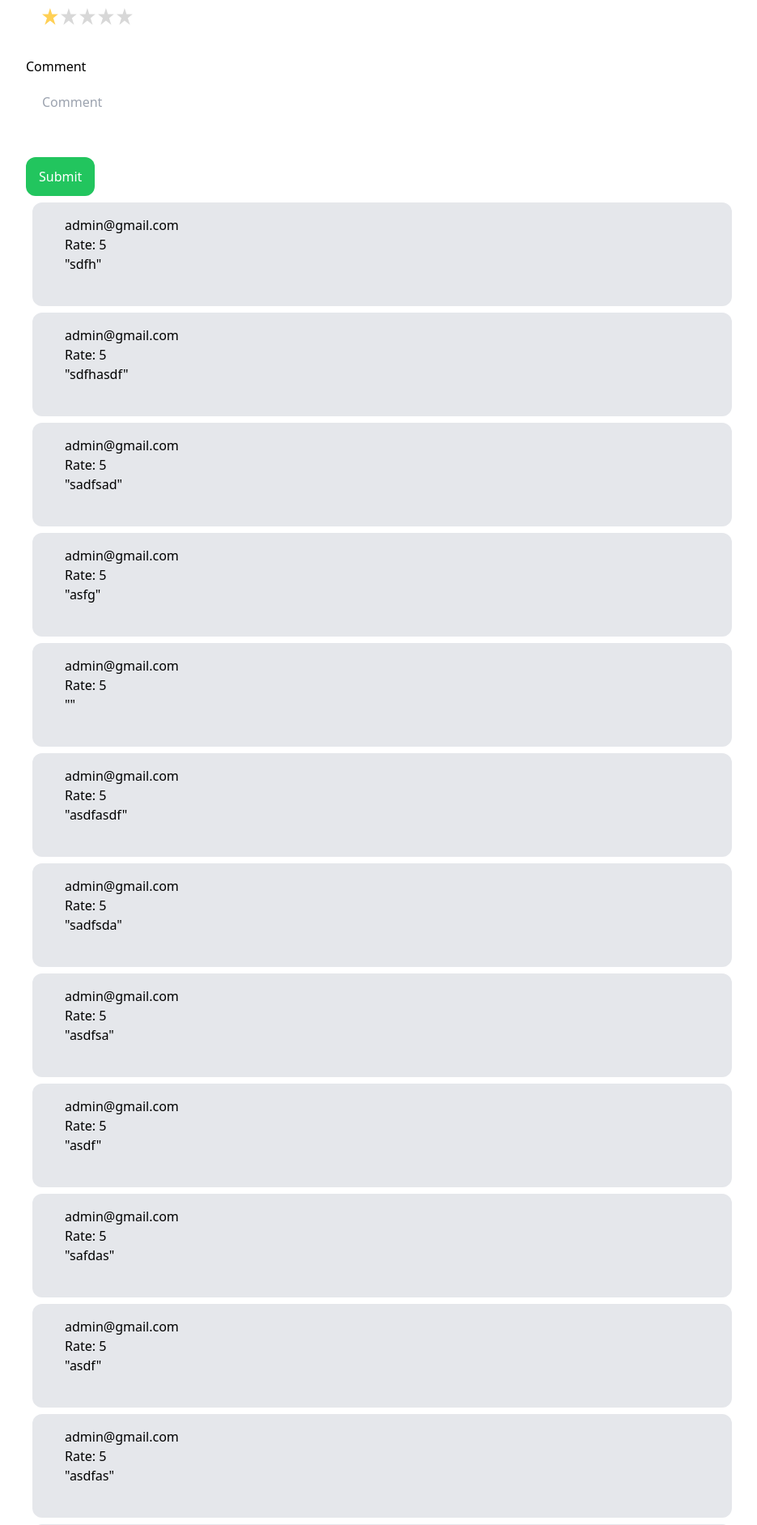
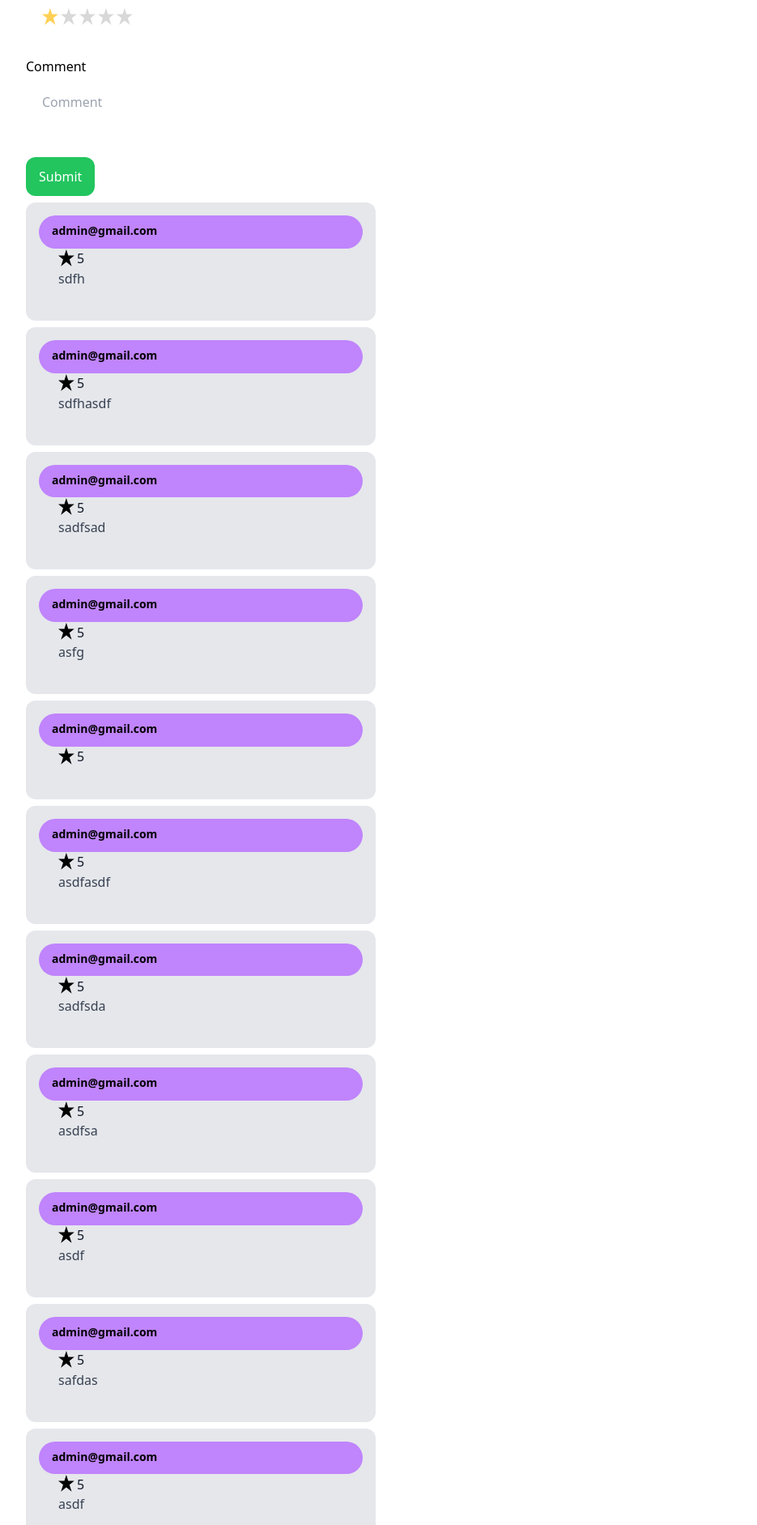
Before and after one commit to serega-s/ecommerce-store, a Django app: a page that uses product/templates/product/product.html in a window 1280 px wide. Shown: the part 540-2423 px from the top of the page at 81% size, without its empty margins (32-967 px from the left). Run offline with Django 4.2, Linux system fonts and the light colour scheme; data comes from the database, SQL or seed files in the repository; both versions use the stored data as it was after the commit; some libraries are stand-ins or nearby versions.

Commit message:
refactoring

```diff
--- a/core/views.py
+++ b/core/views.py
@@ -41,6 +41,7 @@ class ShopView(generic.ListView):
 
         if query := self.query:
             queryset = queryset.filter(
-                Q(name__icontains=query) | Q(description__icontains=query))
+                Q(name__icontains=query) | Q(description__icontains=query)
+            )
 
         return queryset
--- a/product/templates/product/product.html
+++ b/product/templates/product/product.html
@@ -53,21 +53,30 @@
     >
       Submit
     </button>
-
-    <div class="review">
+    <div class="bg-white">
+      <div class="bg-white text-black dark:text-gray-200 mt-2 antialiased">
         {% for review in product.reviews.all %}
-        <div class="w-full p-4 flex flex-wrap bg-gray-200 rounded-xl m-2">
+          <div class="w-1/2 p-4 flex flex-wrap bg-gray-200 rounded-xl mb-2">
             <div class="w-full mb-2">
               <div class="mb-4">
+                <div class="bg-purple-400 rounded-3xl px-4 pt-2 pb-2.5">
+                  <div class="font-semibold text-sm leading-relaxed">{{ review.user }}</div>
+                </div>
                 <div class="w-3/4 pl-6">
-                <p>{{ review.user }}</p>
-                <p>Rate: {{ review.rate }}</p>
-                <p>"{{ review.content }}"</p>
+                  <div class="flex items-center">
+                    <svg height="25" width="23" class="star rating" data-rating="1">
+                      <polygon points="9.9, 1.1, 3.3, 21.78, 19.8, 8.58, 0, 8.58, 16.5, 21.78"
+                               style="fill-rule: nonzero;"/>
+                    </svg>
+                    <span class="text-gray-900 text-base leading-tight font-medium">{{ review.rate }}</span>
+                  </div>
+                  <p class="text-gray-700 text-base mb-4">{{ review.content }}</p>
                 </div>
               </div>
             </div>
           </div>
         {% endfor %}
+      </div>
     </div>
   </div>
 {% endblock %}
@@ -117,6 +126,11 @@
         product_id: '{{ product.id }}'
       }
 
+      if (!data.rate || !data.content) {
+        alert("Field cannot be null")
+        return
+      }
+
       fetch('{% url 'review_product' %}', {
         method: "POST",
         headers: {
```
Also changed, not shown: cart/templates/cart/cart.html (+6 -2 lines), db.sqlite3. Lines whose indentation alone changed are shown as unchanged.
